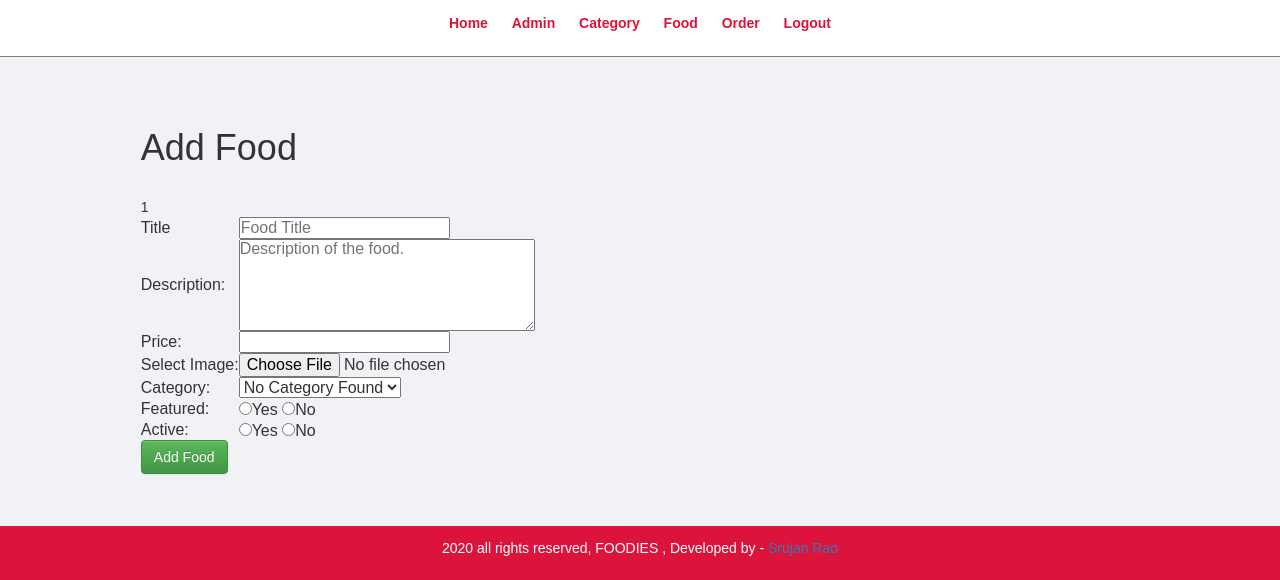
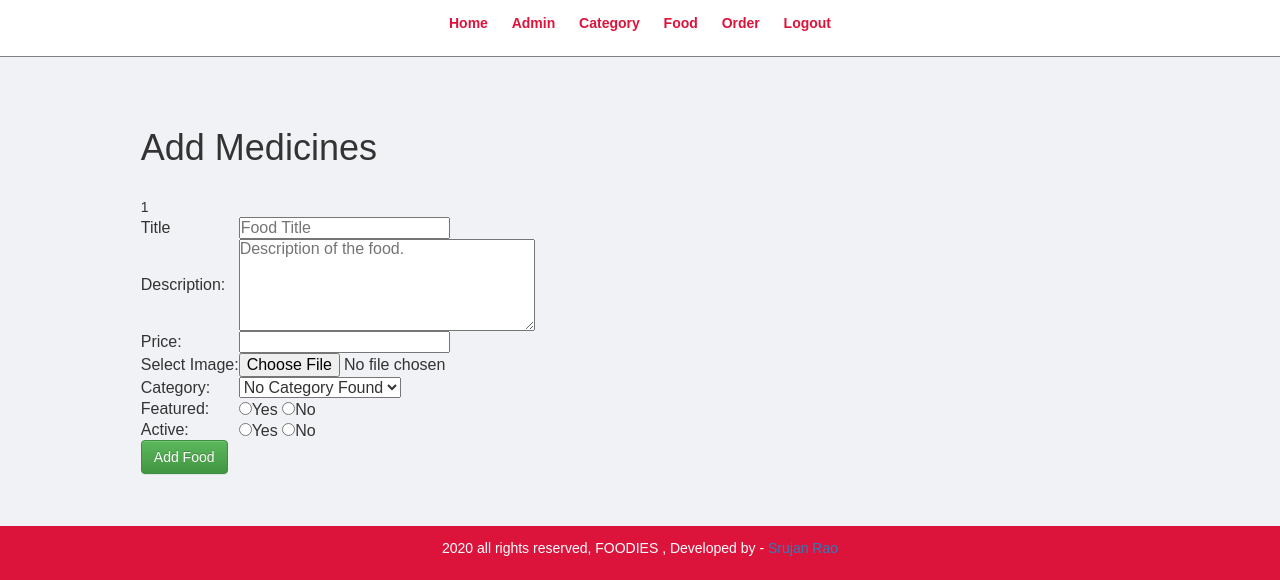
Before and after one commit to h-vishwanathreddy/MEDDEL, a PHP site: page /food-order/admin/add-food.php in a window 1280 px wide. Shown: the top 580 px of the page. Run offline with PHP 8.4, Linux system fonts and the light colour scheme; the visitor is signed in with stand-in values (Sample User, id 1); data that the repository does not hold is empty.

Commit message:
Init add

```diff
--- a/admin/add-food.php
+++ b/admin/add-food.php
@@ -2,7 +2,7 @@
 
 <div class="main-content">
     <div class="wrapper">
-        <h1>Add Food</h1>
+        <h1>Add Medicines</h1>
         <br>
 
         <?php
```
